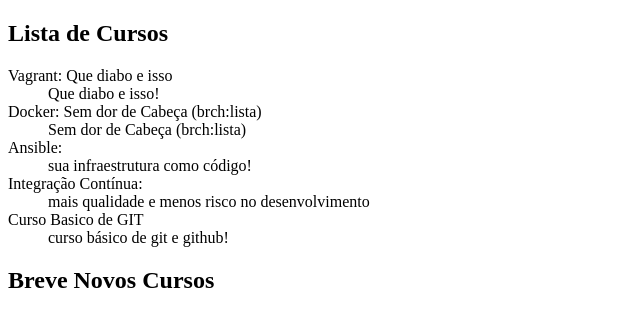
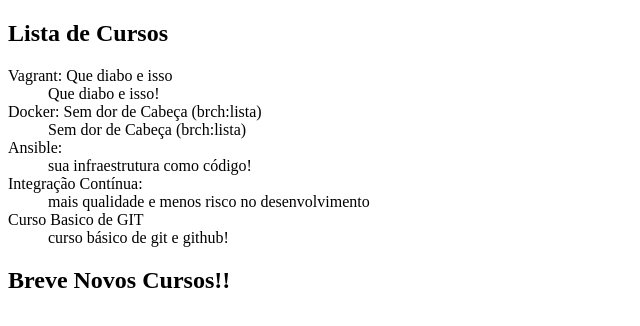
Before and after one commit to flaviossantana/git-github-controle-de-versao, a plain HTML site: page index.html in a window 1280 px wide. Shown: the full height of the page, 0-640 px from the left. Drawn offline with Linux system fonts and the light colour scheme.

Commit message:
feat: novos cursos em breve com exclamação

```diff
--- a/index.html
+++ b/index.html
@@ -25,7 +25,7 @@
     <dd>curso básico de git e github!</dd>
 </dl>
 
-<h2>Breve Novos Cursos</h2>
+<h2>Breve Novos Cursos!!</h2>
 
 </body>
 </html>
```
